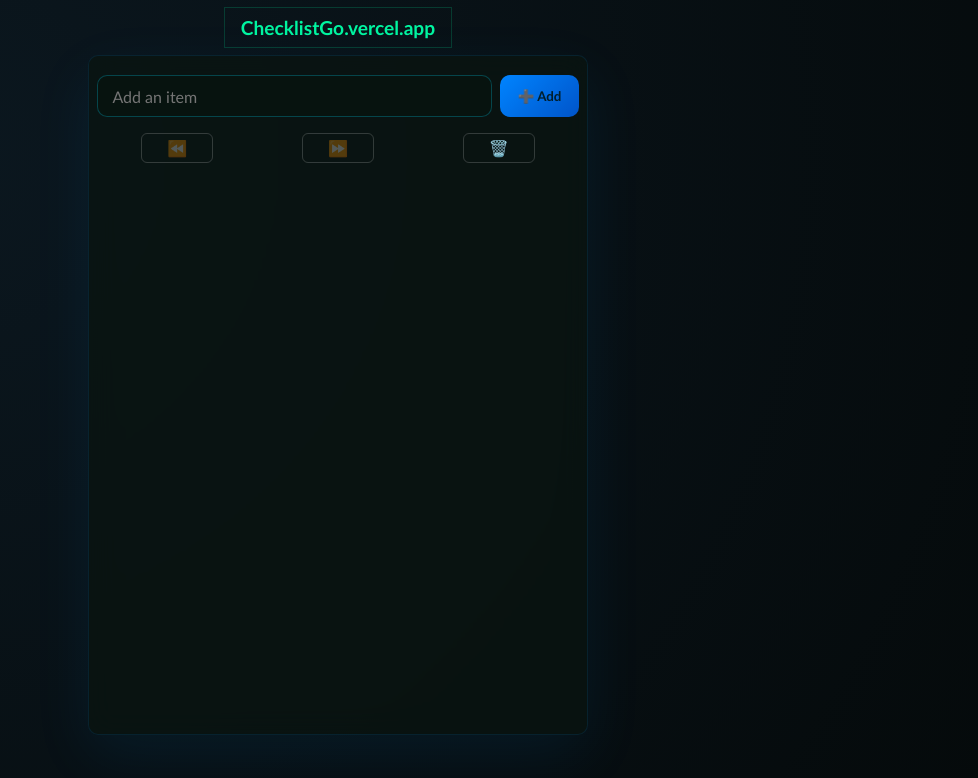
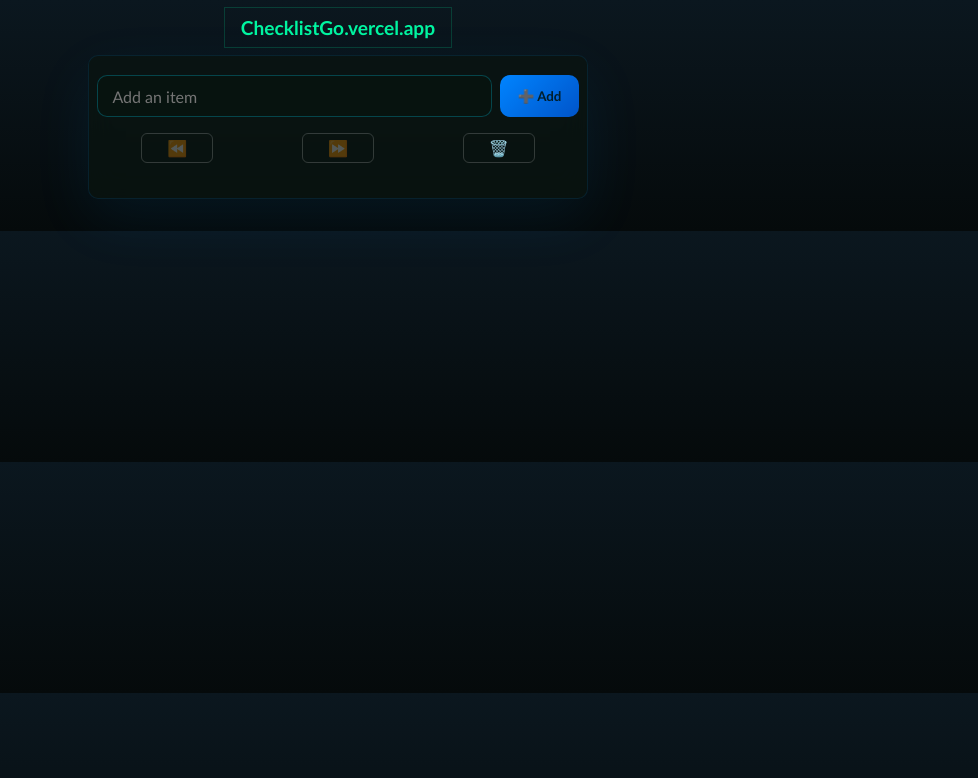
Before and after one commit to jasurlive/ChecklistGo, a React (Vite) app: page / in a window 1280 px wide. Shown: the top 778 px of the page, without its empty margins (302-1280 px from the left). Built offline with nearby package versions, Linux system fonts and the light colour scheme.

Commit message:
margin fix

```diff
--- a/src/add/css/App.css
+++ b/src/add/css/App.css
@@ -9,8 +9,6 @@
 html {
   margin: 0;
   padding: 0;
-  height: 100%;
-  width: 100%;
 }
 
 .App-container {
--- a/src/add/css/checklist.css
+++ b/src/add/css/checklist.css
@@ -1,9 +1,11 @@
-body,
 html {
+    background: linear-gradient(#0b171f, #050a0b);
+}
+
+body {
+    margin: 0;
+    padding: 0;
     color: #d7ffe0;
-    background: radial-gradient(circle at 20% 20%, #0b171f, #050a0b);
-    padding: 2rem;
-    overflow: hidden;
 }
 
 .main-app {
@@ -13,13 +15,14 @@
     border-radius: 10px;
     box-shadow: 0 20px 60px rgba(0, 157, 255, 0.08);
     padding: 1.2rem 0.5rem;
-    height: 85vh;
     width: 100%;
     max-width: 500px;
-    overflow-y: auto;
+    overflow-y: scroll;
     display: flex;
     flex-direction: column;
+    margin: 0 auto;
     gap: 1rem;
+    margin-bottom: 2rem;
 }
 
 /* Chrome, Edge, Safari */
@@ -120,7 +123,8 @@
     list-style: none;
     display: flex;
     flex-direction: column;
-    gap: 0.55rem;
+    gap: 0.5rem;
+    width: 100%;
 }
 
 .sortable-item {
```
